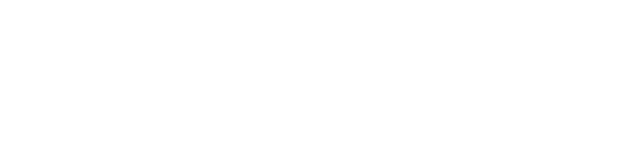
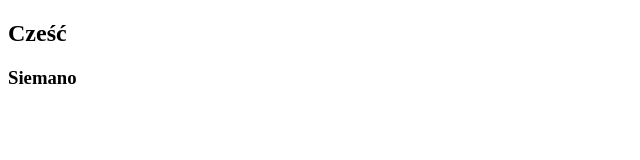
Before and after one commit to DeMar00/demar-test, a plain HTML site: page index.html in a window 1280 px wide. Shown: the whole page, without its empty margins (0-640 px from the left). Drawn offline with Linux system fonts and the light colour scheme.

Commit message:
h3 created

```diff
--- a/index.html
+++ b/index.html
@@ -6,6 +6,7 @@
     <title>Document</title>
 </head>
 <body>
-
+    <h2>Cześć</h2>
+    <h3>Siemano</h3>
 </body>
 </html>
```
